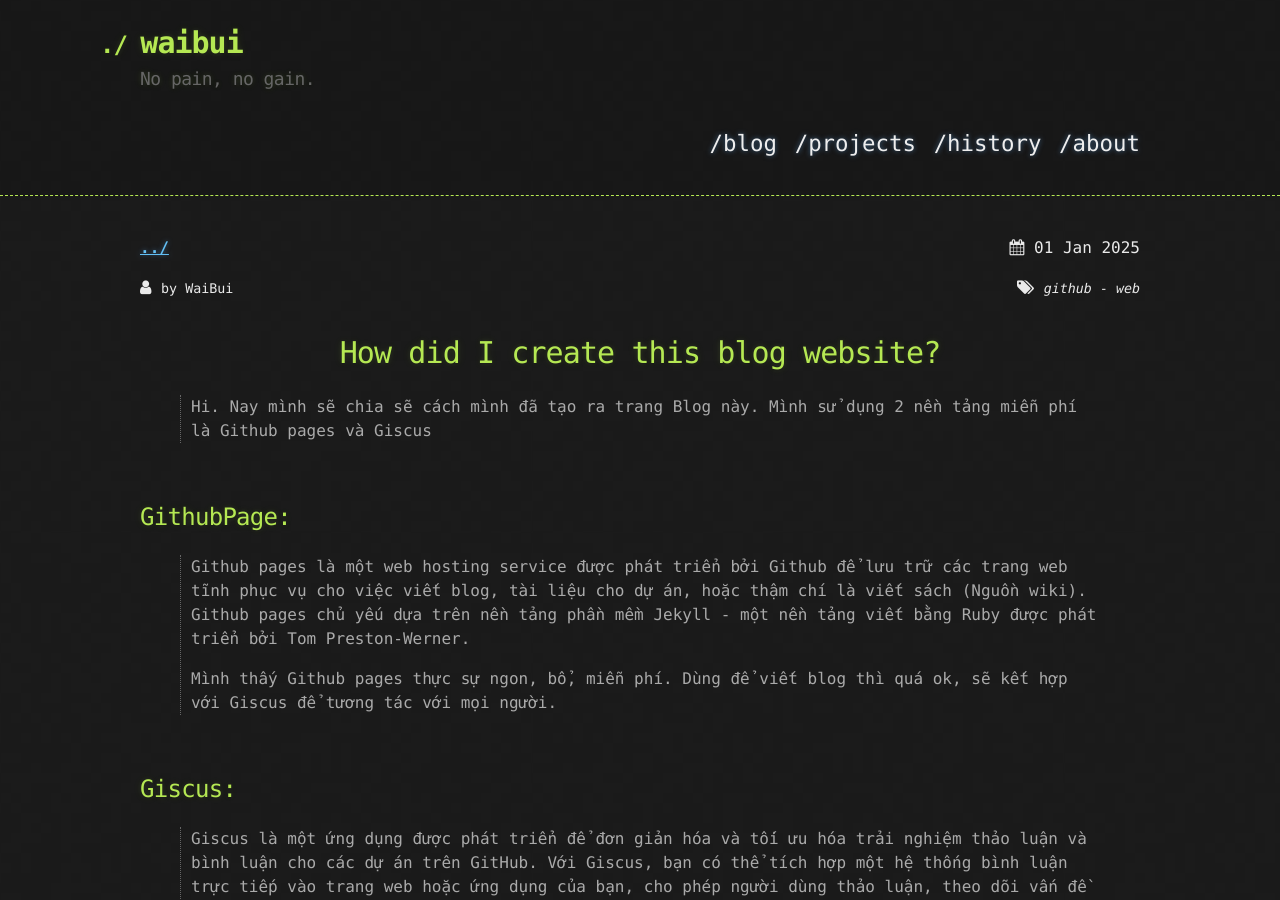
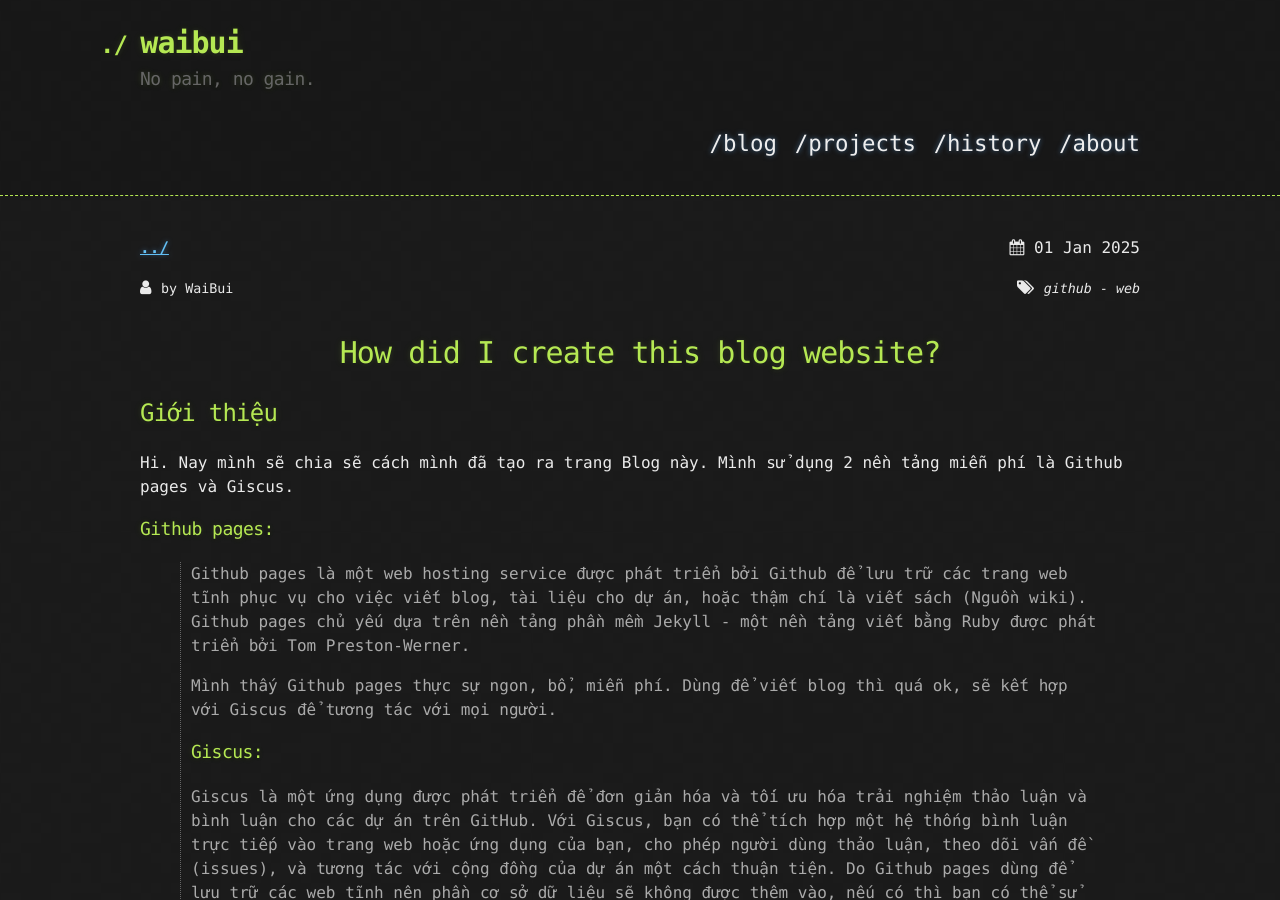
Before and after one commit to waibui/waibui.github.io, a Jekyll site: the page built from _posts/2025-01-01-how-to-create-my-blog-website.md, in a window 1280 px wide and 900 px high. Built offline with Jekyll 4.4.1, drawn with Linux system fonts in a browser that asks for light colours; comment, search, counter and statistics services are not loaded.

Commit message:
add post

```diff
--- a/_posts/2025-01-01-how-to-create-my-blog-website.md
+++ b/_posts/2025-01-01-how-to-create-my-blog-website.md
@@ -11,20 +11,15 @@
 - web
 ---
 
-> Hi. Nay mình sẽ chia sẽ cách mình đã tạo ra trang Blog này. Mình sử dụng 2 nền tảng miễn phí là Github pages và Giscus
->
+## Giới thiệu
+Hi. Nay mình sẽ chia sẽ cách mình đã tạo ra trang Blog này. Mình sử dụng 2 nền tảng miễn phí là Github pages và Giscus.
 
-<br>
-
-## GithubPage:
+### Github pages:
 > Github pages là một web hosting service được phát triển bởi Github để lưu trữ các trang web tĩnh phục vụ cho việc viết blog, tài liệu cho dự án, hoặc thậm chí là viết sách (Nguồn wiki). Github pages chủ yếu dựa trên nền tảng phần mềm Jekyll - một nền tảng viết bằng Ruby được phát triển bởi Tom Preston-Werner.
 >
 > Mình thấy Github pages thực sự ngon, bổ, miễn phí. Dùng để viết blog thì quá ok, sẽ kết hợp với Giscus để tương tác với mọi người.
 >
-
-<br>
-
-## Giscus:
+### Giscus:
 > Giscus là một ứng dụng được phát triển để đơn giản hóa và tối ưu hóa trải nghiệm thảo luận và bình luận cho các dự án trên GitHub. Với Giscus, bạn có thể tích hợp một hệ thống bình luận trực tiếp vào trang web hoặc ứng dụng của bạn, cho phép người dùng thảo luận, theo dõi vấn đề (issues), và tương tác với cộng đồng của dự án một cách thuận tiện.
 > Do Github pages dùng để lưu trữ các web tĩnh nên phần cơ sở dữ liệu sẽ không được thêm vào, nếu có thì bạn có thể sử dụng Firebase để làm cơ sở dữ liệu.
 >
@@ -32,7 +27,7 @@
 
 <br>
 
-# Thực hiện
+## Thực hiện
 ### Chọn Themes
 > Đầu tiên mình sẽ sử dụng template của Jekyll, các bạn có thể tham khảo các trang này để chọn.
 >
@@ -43,6 +38,8 @@
 
 ### Lấy Website về
 > Ở bước này bạn có thể **Fork** rồi **Clone code** hoặc **Clone code** rồi push lên lại cũng được. Ở đây mình sẽ Fork về và đặt repository là `username.github.io`
+>
+> <img style="width: 100%;" src="/assets/images/posts/2025-01-01-how-to-create-my-blog-website/choose_theme.gif" alt="Choose Theme">
 >
 > Sau khi Fork về, mình cần setting để nó có thể render ra web.
 >
```
Also changed, not shown: _posts/2024-12-25-hello-world.md (+1 -1 lines), _posts/2025-01-01-happy-new-year-2025.md (+1 -1 lines), _posts/image.png (deleted), assets/images/posts/2024-12-25-hello-world/helloworld.png (renamed from assets/images/posts/helloworld.png), assets/images/posts/2025-01-01-happy-new-year-2025/happy-new-year.gif (renamed from assets/images/posts/happy-new-year.gif), 1 other file.
